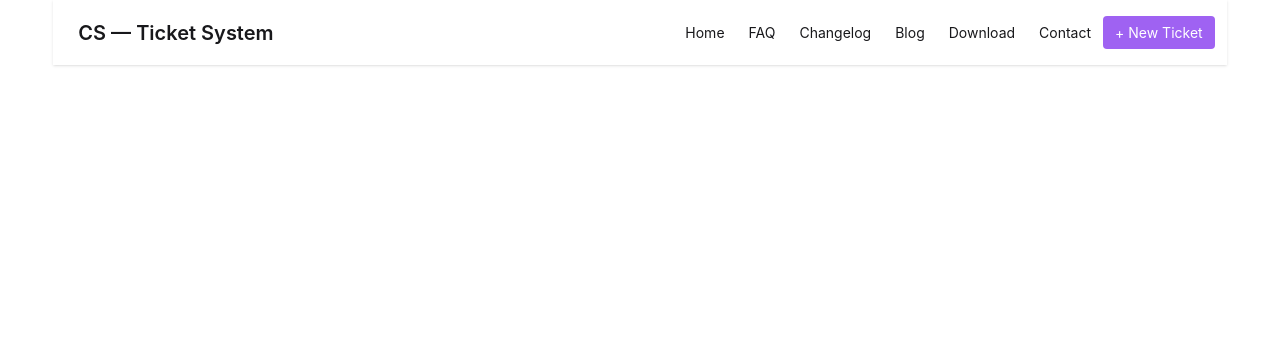
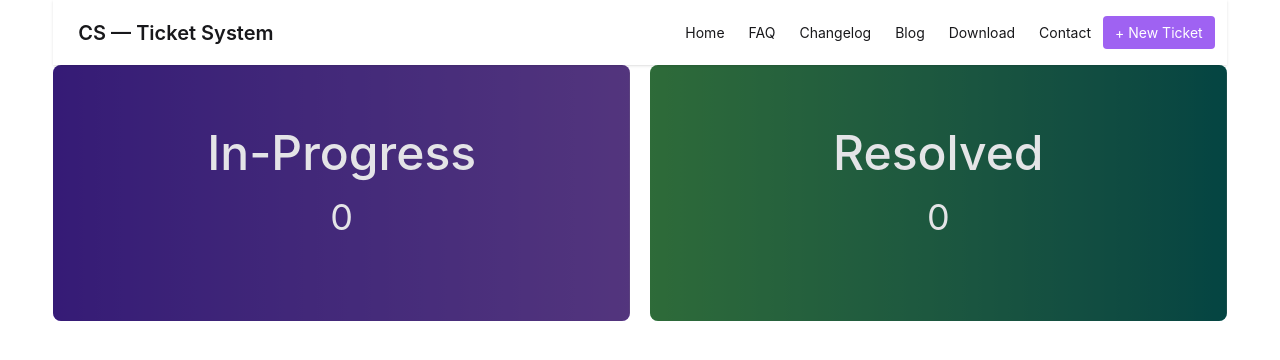
Before and after one commit to pkb1981/Assignment-7, a React (Vite) app: page / in a window 1280 px wide. Shown: the top 360 px of the page. Built offline with nearby package versions, Linux system fonts and the light colour scheme.

Commit message:
banner complete

```diff
--- /dev/null
+++ b/public/tickets.json
@@ -0,0 +1,137 @@
+[
+  {
+    "id": "TCK-1001",
+    "title": "Login page not loading",
+    "description": "Users report that the login page returns a 500 error when accessed from the main website.",
+    "customer": "Acme Corp",
+    "priority": "High",
+    "status": "Open",
+    "createdAt": "2026-02-18T09:15:00Z"
+  },
+  {
+    "id": "TCK-1002",
+    "title": "Payment gateway timeout",
+    "description": "Transactions are timing out during checkout for credit card payments.",
+    "customer": "BrightTech Solutions",
+    "priority": "Critical",
+    "status": "In Progress",
+    "createdAt": "2026-02-19T11:42:00Z"
+  },
+  {
+    "id": "TCK-1003",
+    "title": "UI alignment issue on dashboard",
+    "description": "Widgets overlap on smaller screen sizes (13-inch laptops).",
+    "customer": "Northwind Traders",
+    "priority": "Medium",
+    "status": "Open",
+    "createdAt": "2026-02-20T08:30:00Z"
+  },
+  {
+    "id": "TCK-1004",
+    "title": "Unable to reset password",
+    "description": "Password reset emails are not being delivered to users.",
+    "customer": "Globex Corporation",
+    "priority": "High",
+    "status": "Resolved",
+    "createdAt": "2026-02-17T14:05:00Z"
+  },
+  {
+    "id": "TCK-1005",
+    "title": "Incorrect invoice calculation",
+    "description": "Tax is being calculated incorrectly for EU customers.",
+    "customer": "Innotech Ltd",
+    "priority": "High",
+    "status": "In Progress",
+    "createdAt": "2026-02-21T10:10:00Z"
+  },
+  {
+    "id": "TCK-1006",
+    "title": "Mobile app crashes on launch",
+    "description": "Android version 14 users experience crashes immediately after opening the app.",
+    "customer": "Skyline Ventures",
+    "priority": "Critical",
+    "status": "Open",
+    "createdAt": "2026-02-22T07:55:00Z"
+  },
+  {
+    "id": "TCK-1007",
+    "title": "Data export feature slow",
+    "description": "CSV exports take more than 2 minutes for datasets over 10,000 records.",
+    "customer": "Oceanic Airlines",
+    "priority": "Medium",
+    "status": "In Progress",
+    "createdAt": "2026-02-23T13:25:00Z"
+  },
+  {
+    "id": "TCK-1008",
+    "title": "Search functionality returns incomplete results",
+    "description": "Search queries do not return all relevant records when filtering by date.",
+    "customer": "Stark Industries",
+    "priority": "High",
+    "status": "Open",
+    "createdAt": "2026-02-24T09:40:00Z"
+  },
+  {
+    "id": "TCK-1009",
+    "title": "API rate limit too restrictive",
+    "description": "Clients are hitting the rate limit during peak hours causing service disruption.",
+    "customer": "Wayne Enterprises",
+    "priority": "Medium",
+    "status": "Open",
+    "createdAt": "2026-02-24T15:12:00Z"
+  },
+  {
+    "id": "TCK-1010",
+    "title": "Notification emails duplicated",
+    "description": "Users receive duplicate email notifications for the same event.",
+    "customer": "Umbrella Corp",
+    "priority": "Low",
+    "status": "Resolved",
+    "createdAt": "2026-02-25T10:45:00Z"
+  },
+  {
+    "id": "TCK-1011",
+    "title": "User role permissions incorrect",
+    "description": "Standard users can access admin-only settings page.",
+    "customer": "Hooli",
+    "priority": "Critical",
+    "status": "In Progress",
+    "createdAt": "2026-02-26T08:05:00Z"
+  },
+  {
+    "id": "TCK-1012",
+    "title": "File upload size limit unclear",
+    "description": "Users are not informed about the 25MB upload limit and receive generic error messages.",
+    "customer": "Massive Dynamic",
+    "priority": "Low",
+    "status": "Open",
+    "createdAt": "2026-02-26T16:20:00Z"
+  },
+  {
+    "id": "TCK-1013",
+    "title": "Slow response from reporting module",
+    "description": "Monthly financial reports take too long to generate during end-of-month processing.",
+    "customer": "Soylent Corp",
+    "priority": "High",
+    "status": "In Progress",
+    "createdAt": "2026-02-27T09:00:00Z"
+  },
+  {
+    "id": "TCK-1014",
+    "title": "Session expires too quickly",
+    "description": "User sessions are expiring after 5 minutes of inactivity instead of the configured 30 minutes.",
+    "customer": "Cyberdyne Systems",
+    "priority": "Medium",
+    "status": "Open",
+    "createdAt": "2026-02-28T12:35:00Z"
+  },
+  {
+    "id": "TCK-1015",
+    "title": "Two-factor authentication not working",
+    "description": "SMS codes are not being validated correctly during login.",
+    "customer": "Wonka Industries",
+    "priority": "Critical",
+    "status": "Open",
+    "createdAt": "2026-03-01T07:50:00Z"
+  }
+]
--- a/src/App.jsx
+++ b/src/App.jsx
@@ -1,4 +1,6 @@
 import './App.css'
+import Banner from './Components/Banner/Banner'
+import Main from './Components/Main/Main'
 
 function App() {
 
@@ -26,7 +28,11 @@ function App() {
         </div>
       </section>
 
+      {/* Banner Section */}
+      <Banner></Banner>
 
+      {/* Main Section */}
+      <Main></Main>
     </>
   )
 }
--- /dev/null
+++ b/src/Components/Banner/Banner.jsx
@@ -0,0 +1,41 @@
+const Banner = () => {
+    return (
+        <div>
+            {/* banner from daisyUI */}
+            <div class="grid grid-cols-2 gap-5 w-11/12 mx-auto">
+
+                <div class="hero h-64 rounded-lg overflow-hidden bg-linear-to-r from-[#632EE3] to-[#9F62F2]"
+
+                >
+                    <div class="hero-overlay"></div>
+                    <div class="hero-content text-neutral-content text-center">
+                        <div class="max-w-md">
+                            <h1 class="mb-5 text-5xl font-medium">In-Progress</h1>
+                            <p class="mb-5">
+                                <span class="text-4xl">0</span>
+                            </p>
+
+                        </div>
+                    </div>
+                </div>
+
+                <div class="hero h-64 rounded-lg overflow-hidden bg-linear-to-r from-[#54CF68] to-[#00827A]"
+
+                >
+                    <div class="hero-overlay"></div>
+                    <div class="hero-content text-neutral-content text-center">
+                        <div class="max-w-md">
+                            <h1 class="mb-5 text-5xl font-medium">Resolved</h1>
+                            <p class="mb-5">
+                                <span class="text-4xl">0</span>
+                            </p>
+
+                        </div>
+                    </div>
+                </div>
+            </div >
+        </div >
+    );
+};
+
+export default Banner;
--- /dev/null
+++ b/src/Components/Main/Main.jsx
@@ -0,0 +1,10 @@
+
+const Main = () => {
+    return (
+        <div>
+
+        </div>
+    );
+};
+
+export default Main;
```
Also changed, not shown: src/assets/vector1.png (added), src/assets/vector2.png (added).
